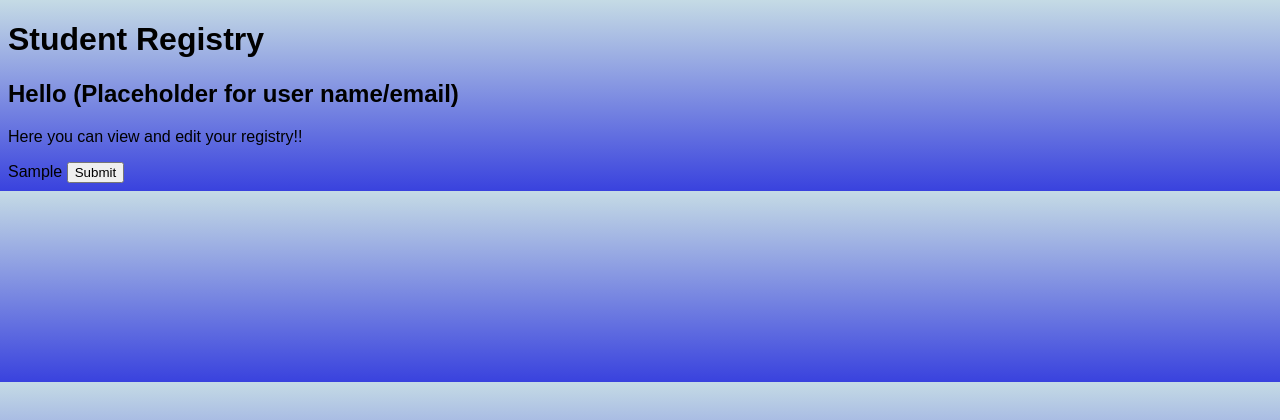
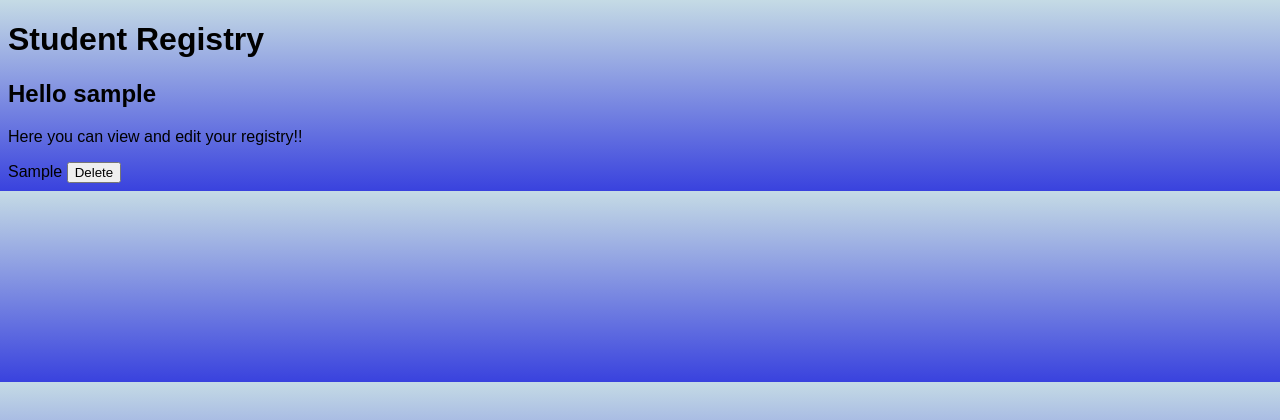
Before and after one commit to oXDE4THROWXo/Student-repository-, a Python web app: template templates/view.html in a window 1280 px wide. Shown: the top 420 px of the page. Run offline with Jinja, Linux system fonts and the light colour scheme; the template is opened without the code that fills it: most values are stand-ins (such as "Sample title", 1, 10 or a date in 2020).

Commit message:
commitsblah

```diff
--- a/handlers/newregistry_handler.py
+++ b/handlers/newregistry_handler.py
@@ -3,6 +3,7 @@ import logging
 import webapp2
 
 from models import newregistry
+from models import userstu
 
 class NewRegistryHandler(webapp2.RequestHandler):
     def get(self):
@@ -22,6 +23,7 @@ class NewRegistryHandler(webapp2.RequestHandler):
         html_params = {
             "title": "Main Title",
             "html_item": content_str,
+            "user_name": "Chris Placeholder"
         }
         template = jinja_env.env.get_template('templates/newregistrytemplate.html')
         self.response.out.write(template.render(html_params))
--- a/templates/newregistrytemplate.html
+++ b/templates/newregistrytemplate.html
@@ -19,7 +19,7 @@
 </ul>
 <body>
 <h1> Student Registry</h1>
-<h2> Hello (Placeholder for user name/email) </h2>
+<h2> Hello {{ user_name }} </h2>
 <p> Add an item plus a description then press submit to add another item! </p>
 
 
--- a/templates/view.html
+++ b/templates/view.html
@@ -6,7 +6,7 @@
 </head>
 <body>
 <h1> Student Registry</h1>
-<h2> Hello (Placeholder for user name/email) </h2>
+<h2> Hello {{ user_name }} </h2>
 <p> Here you can view and edit your registry!! </p>
 
 
@@ -18,7 +18,7 @@
 <form method="POST">
 
 {{ html_item }}
-<input type="submit"/>
+<input type="submit" value= Delete>
 </form>
 
 
```
Also changed, not shown: handlers/view_handler.py (+11 -1 lines).
